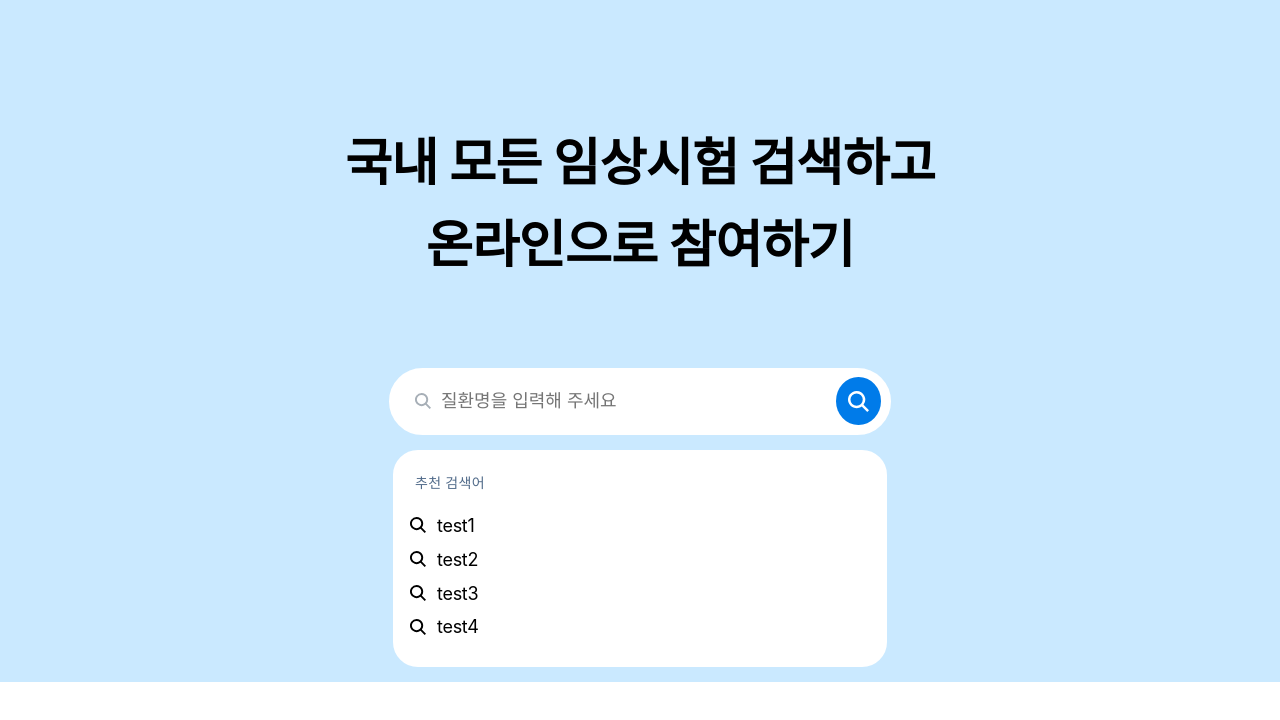
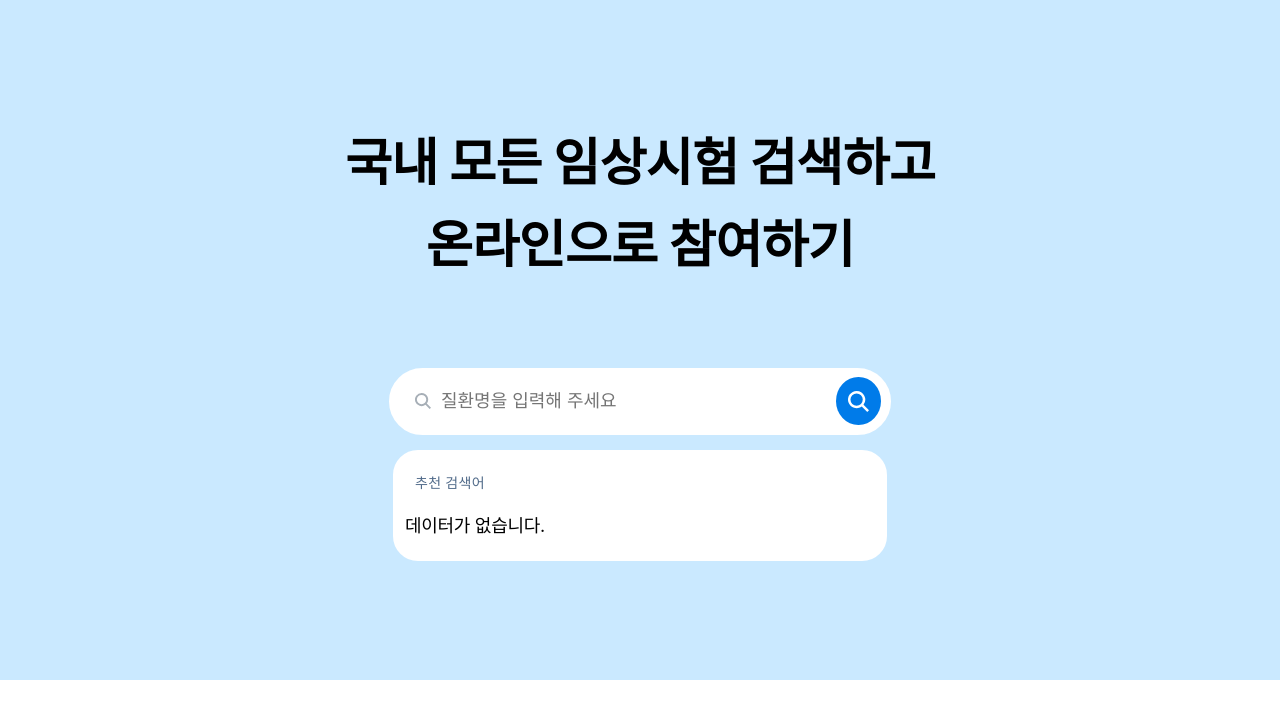
Before and after one commit to yminj1029/preonboarding-session2, a React (Create React App) app: page / in a window 1280 px wide. Shown: the top 720 px of the page. Built offline with nearby package versions, Linux system fonts and the light colour scheme.

Commit message:
feat: 검색어제안 리스트 추가

```diff
--- a/package.json
+++ b/package.json
@@ -12,6 +12,7 @@
     "@types/node": "^16.18.25",
     "@types/react": "^18.2.0",
     "@types/react-dom": "^18.2.1",
+    "axios": "^1.4.0",
     "eslint-plugin-html": "^7.1.0",
     "lint-staged": "^13.2.2",
     "react": "^18.2.0",
@@ -65,5 +66,6 @@
     "./src/*/.{js,jsx,ts,tsx}": [
       "npm run lint -- --fix"
     ]
-  }
+  },
+  "proxy": "https://api.clinicaltrialskorea.com"
 }
--- a/src/App.tsx
+++ b/src/App.tsx
@@ -18,7 +18,7 @@ function App() {
         </h2>
       </div>
       <SearchInput handleInput={handleSearchInput} />
-      <Suggestion />
+      <Suggestion suggestionList={suggestions} />
     </div>
   );
 }
--- a/src/api/index.ts
+++ b/src/api/index.ts
@@ -1,11 +1,11 @@
 import axios from 'axios';
 
-// const defaultOptions = {
-//   baseURL: process.env.REACT_APP_API_URL,
-//   headers: {
-//     withCredentials: true,
-//   },
-// };
-const api = axios.create();
+const defaultOptions = {
+  baseURL: '/api/v1/search-conditions/',
+  headers: {
+    withCredentials: true,
+  },
+};
+const api = axios.create(defaultOptions);
 
 export default api;
--- a/src/api/searchApi.ts
+++ b/src/api/searchApi.ts
@@ -11,7 +11,7 @@ type SearchInput = {
 };
 
 const getSuggestions = async (requestBody: SearchInput): Promise<Suggestions> => {
-  const response = await api.get(`/api/v1/search-conditions/`, { params: requestBody });
+  const response = await api.get('', { params: requestBody });
   return response.data;
 };
 
--- a/src/components/Suggestion.tsx
+++ b/src/components/Suggestion.tsx
@@ -48,15 +48,27 @@ const SuggestionList = styled.ul`
     }
   }
 `;
-function Suggestion() {
+
+type SuggestionData = {
+  id: number;
+  name: string;
+};
+
+interface SuggestionProps {
+  suggestionList: SuggestionData[];
+}
+
+function Suggestion(props: SuggestionProps) {
+  const { suggestionList } = props;
   return (
     <SearchDiv>
       <TitleSpan>추천 검색어</TitleSpan>
       <SuggestionList>
-        <li>test1</li>
-        <li>test2</li>
-        <li>test3</li>
-        <li>test4</li>
+        {suggestionList.length === 0 ? (
+          <div>데이터가 없습니다.</div>
+        ) : (
+          suggestionList.map(suggestion => <li>{suggestion.name}</li>)
+        )}
       </SuggestionList>
     </SearchDiv>
   );
--- a/src/hooks/useSuggestion.ts
+++ b/src/hooks/useSuggestion.ts
@@ -14,8 +14,6 @@ export default function useSuggestion() {
 
   const handleSearchInput = async (event: React.ChangeEvent<HTMLInputElement>) => {
     try {
-      console.log(event);
-
       const response = await getSuggestions({ name: event.target.value });
       setSuggestions(response);
     } catch (e) {
```
Also changed, not shown: src/setupProxy.ts (+10 -10 lines).
